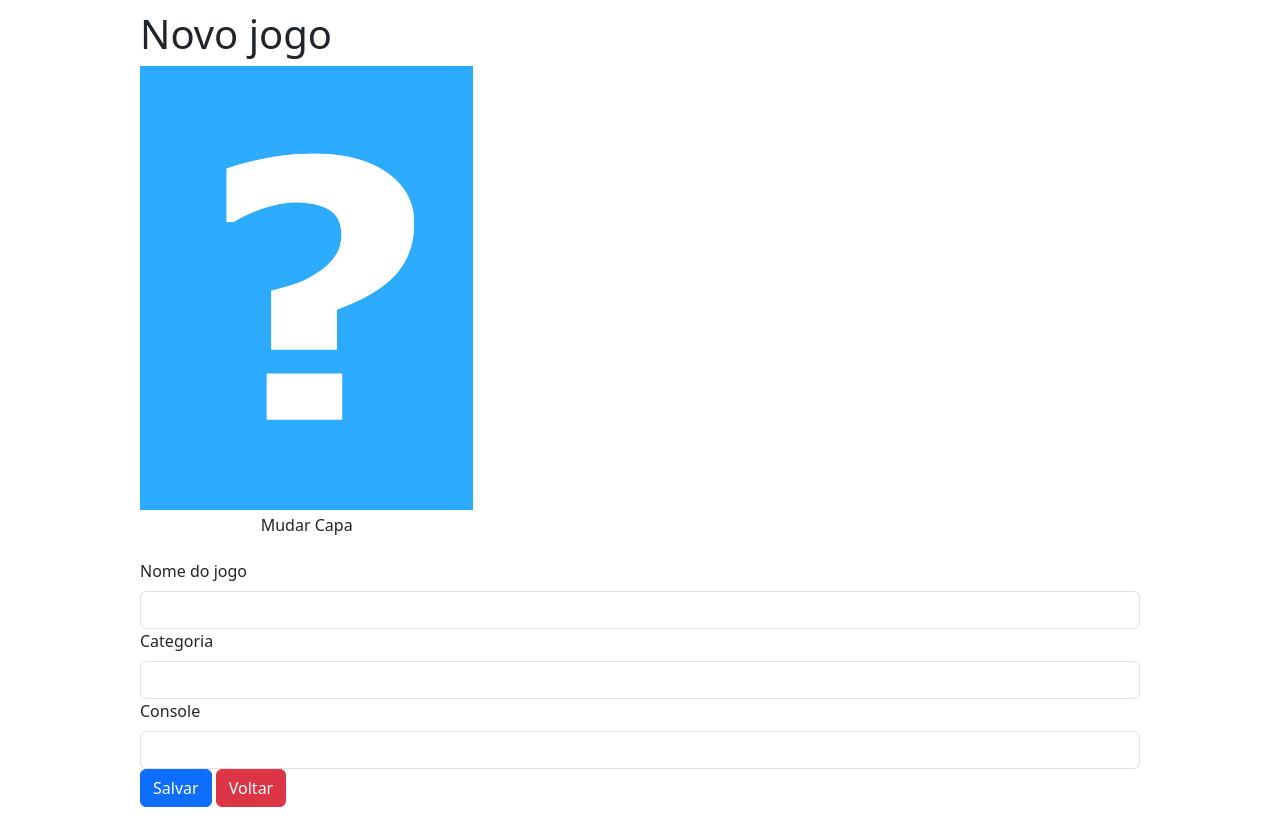
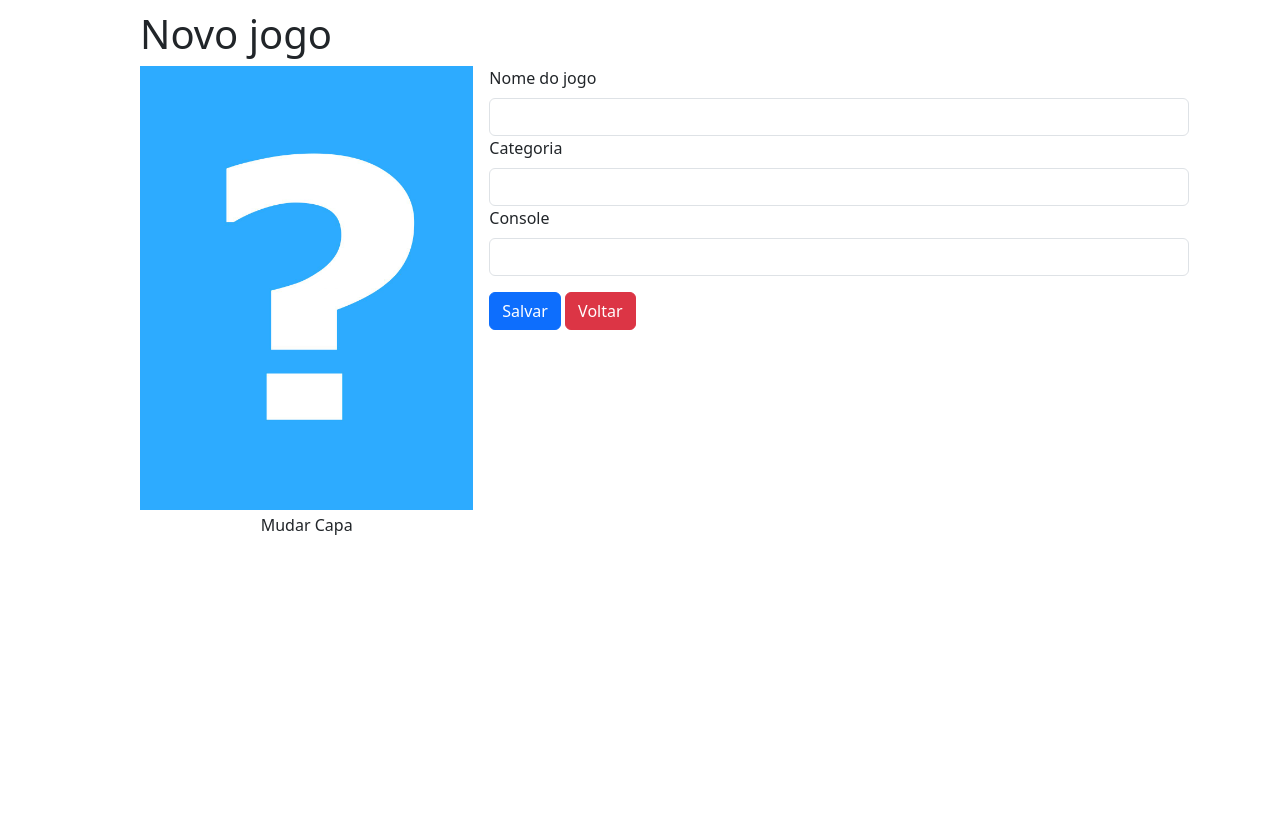
Before and after one commit to delberss/flask-avancado-com-mysql, a Flask app: page /novo in a window 1280 px wide. After the commit the page ends 535 px from the top, so only its background shows below. Run offline with Flask 3, Linux system fonts and the light colour scheme; the visitor is signed in with stand-in values (Sample User, id 1); some libraries are stand-ins or nearby versions.

Commit message:
Ajustando inputs e botões da interface

```diff
--- a/templates/login.html
+++ b/templates/login.html
@@ -5,6 +5,7 @@
     <meta name="viewport" content="width=device-width, initial-scale=1">
     <title>Jogoteca</title>
     <link rel="stylesheet" href="{{ url_for('static', filename='bootstrap.css') }}">
+    <link rel="stylesheet" href="{{ url_for('static', filename='app.css') }}">
   </head>
   <body>
     <div class="container">
@@ -34,12 +35,12 @@
                 {{ form.senha(class="form-control") }}
             </div>
 
-            <div class="form-group">
+            <div class="form-group buttons">
                 {{ form.login(class="btn btn-primary") }}
+                <a class="btn btn-danger"href={{url_for('index')}}>Voltar</a>
             </div>
         </form>
 
-        <a class="btn btn-danger"href={{url_for('index')}}>Voltar</a>
 
     </div>
 </body>
--- a/templates/novo.html
+++ b/templates/novo.html
@@ -1,7 +1,7 @@
 {% extends "template.html" %}
 {% block conteudo %}
-<form action="{{ url_for('criar') }}" method="post" enctype="multipart/form-data">
-    <figure class="img thumbnail col-md-4">
+<form class="formularioJogo" action="{{ url_for('criar') }}" method="post" enctype="multipart/form-data">
+    <figure class="img thumbnail col-md-4 formularioImagem">
         <img class="img-fluid" src="{{ url_for('imagem',nome_arquivo='capa_padrao.jpg') }}">
         <figcaption>
           <label class="fileContainer">
@@ -13,22 +13,22 @@
 
     <fieldset>
         {{ form.csrf_token() }}
-        <div class="from-group">
+        <div class="from-group inputBox ">
           {{ form.nome.label(class="form-label") }}
            {{ form.nome(class="form-control") }}
         </div>
 
-        <div class="from-group">
+        <div class="from-group inputBox">
           {{ form.categoria.label(class="form-label") }}
           {{ form.categoria(class="form-control") }}
         </div>
 
-        <div class="from-group">
+        <div class="from-group inputBox">
           {{ form.console.label(class="form-label") }}
           {{ form.console(class="form-control") }}
         </div>
 
-        <div class="from-group">
+        <div class="from-group buttons">
           {{ form.salvar(class="btn btn-primary")}}
           <a class="btn btn-danger"href={{url_for('index')}}>Voltar</a>
         </div>
```
Also changed, not shown: templates/editar.html (+5 -5 lines).
